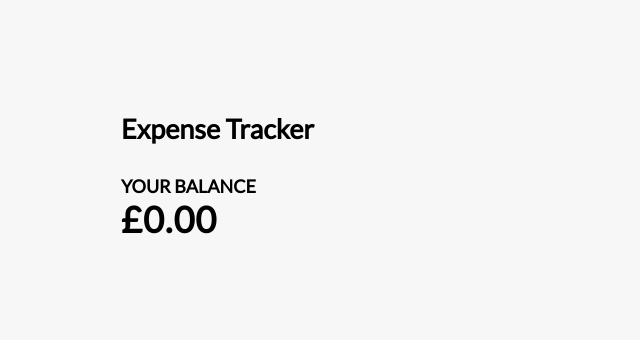
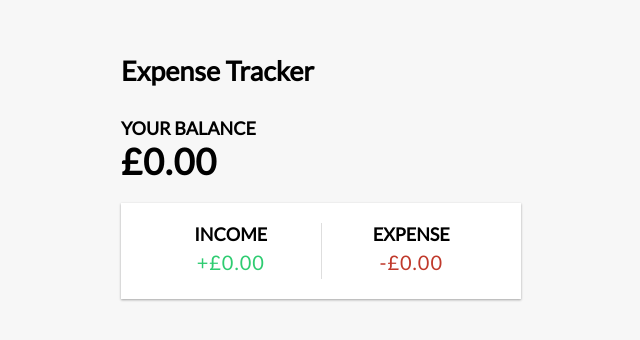
Before and after one commit to henrykoz/vue-expense-tracker-ho, a Vue app: page / in a window 1280 px wide. Shown: the part 220-560 px from the top of the page, without its empty margins (319-959 px from the left). Built offline with nearby package versions, Linux system fonts and the light colour scheme.

Commit message:
Adding IcomeExpense module

```diff
--- a/src/App.vue
+++ b/src/App.vue
@@ -2,17 +2,20 @@
   <Header />
   <div class="container">
     <Balance />
+    <IncomeExpense />
   </div>
 </template>
 
 <script>
 import Header from "./components/Header.vue";
 import Balance from "./components/Balance.vue";
+import IncomeExpense from "./components/IcomeExpense.vue";
 
 export default {
   components: {
     Header,
     Balance,
+    IncomeExpense,
   },
 };
 </script>
--- a/src/components/IcomeExpense.vue
+++ b/src/components/IcomeExpense.vue
@@ -0,0 +1,12 @@
+<template>
+  <div class="inc-exp-container">
+    <div>
+      <h4>Income</h4>
+      <p id="money-plus" class="money plus">+£0.00</p>
+    </div>
+    <div>
+      <h4>Expense</h4>
+      <p id="money-minus" class="money minus">-£0.00</p>
+    </div>
+  </div>
+</template>
```
